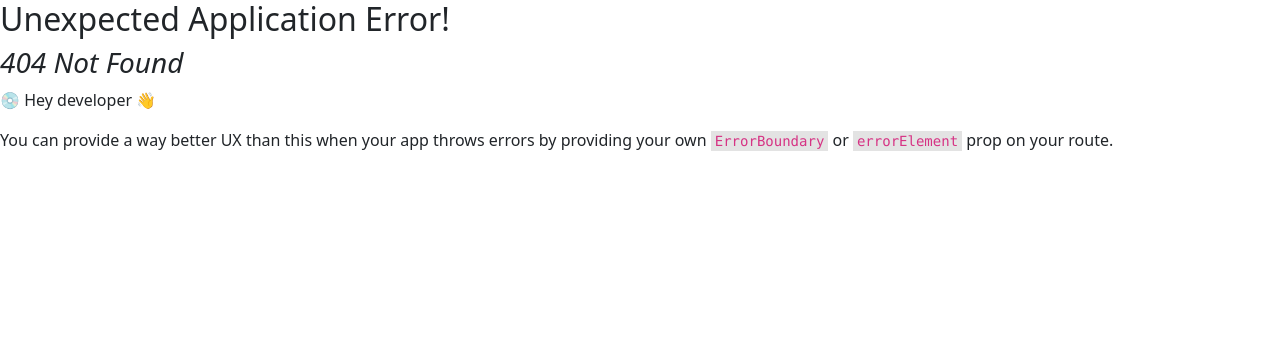
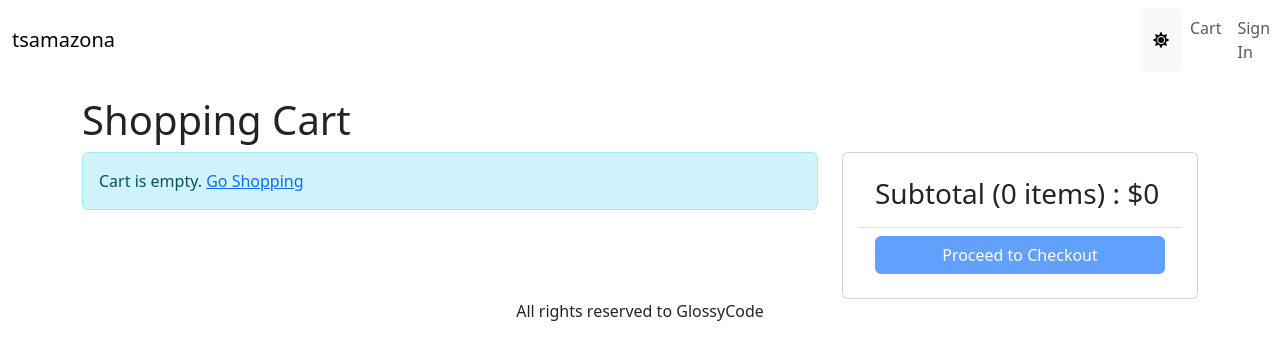
Before and after one commit to Awara-Amin/ts-mern-amazona, a React (Vite) app in the folder frontend/: page /cart in a window 1280 px wide. Before the commit this address had no page. Shown: the top 360 px of the page. Built offline with nearby package versions, Linux system fonts and the light colour scheme.

Commit message:
Video-18-Create-Cart-Page

```diff
--- a/frontend/src/index.css
+++ b/frontend/src/index.css
@@ -1,13 +1,11 @@
 :root {
-  font-family: Inter, system-ui, Avenir, Helvetica, Arial, sans-serif;
-
+  font-family: Inter, Avenir, Helvetica, Arial, sans-serif;
   font-synthesis: none;
   text-rendering: optimizeLegibility;
   -webkit-font-smoothing: antialiased;
   -moz-osx-font-smoothing: grayscale;
   -webkit-text-size-adjust: 100%;
 }
-
 .product-image {
   max-width: 400px;
   width: 100%;
@@ -18,3 +16,6 @@
 img.large {
   max-width: 100%;
 }
+img.thumbnail {
+  height: 80px;
+}
--- a/frontend/src/main.tsx
+++ b/frontend/src/main.tsx
@@ -16,12 +16,15 @@
 import { QueryClient, QueryClientProvider } from "@tanstack/react-query"
 import { ReactQueryDevtools } from "@tanstack/react-query-devtools"
 import { StoreProvider } from "./Store"
+import CartPage from "./pages/CartPage"
 
 const router = createBrowserRouter(
   createRoutesFromElements(
     <Route path="/" element={<App />}>
       <Route index={true} element={<HomePage />} />
       <Route path="product/:slug" element={<ProductPage />} />
+      <Route path="cart" element={<CartPage />} />
+
       {/* <Route path="dashboard" element={<Dashboard />} /> */}
       {/* ... etc. */}
     </Route>
--- /dev/null
+++ b/frontend/src/pages/CartPage.tsx
@@ -0,0 +1,123 @@
+import { useContext } from "react"
+import { Button, Card, Col, ListGroup, Row } from "react-bootstrap"
+import { Helmet } from "react-helmet-async"
+import { Link, useNavigate } from "react-router-dom"
+import { toast } from "react-toastify"
+import MessageBox from "../components/MessageBox"
+import { Store } from "../Store"
+import { CartItem } from "../types/Cart"
+
+export default function CartPage() {
+  const navigate = useNavigate()
+
+  const {
+    state: {
+      mode,
+      cart: { cartItems },
+    },
+    dispatch,
+  } = useContext(Store)
+
+  const updateCartHandler = (item: CartItem, quantity: number) => {
+    if (item.countInStock < quantity) {
+      toast.warn("Sorry. Product is out of stock")
+      return
+    }
+    dispatch({
+      type: "CART_ADD_ITEM",
+      payload: { ...item, quantity },
+    })
+  }
+  const checkoutHandler = () => {
+    navigate("/signin?redirect=/shipping")
+  }
+
+  return (
+    <div>
+      <Helmet>
+        <title>Shopping Cart</title>
+      </Helmet>
+      <h1>Shopping Cart</h1>
+      <Row>
+        <Col md={8}>
+          {cartItems.length === 0 ? (
+            <MessageBox>
+              Cart is empty. <Link to="/">Go Shopping</Link>
+            </MessageBox>
+          ) : (
+            <ListGroup>
+              {cartItems.map((item: CartItem) => (
+                <ListGroup.Item key={item._id}>
+                  <Row className="align-items-center">
+                    <Col md={4}>
+                      <img
+                        src={item.image}
+                        alt={item.name}
+                        className="img-fluid rounded thumbnail"
+                      ></img>{" "}
+                      <Link to={`/product/${item.slug}`}>{item.name}</Link>
+                    </Col>
+                    <Col md={3}>
+                      <Button
+                        onClick={() =>
+                          updateCartHandler(item, item.quantity - 1)
+                        }
+                        variant={mode}
+                        disabled={item.quantity === 1}
+                      >
+                        <i className="fas fa-minus-circle"></i>
+                      </Button>{" "}
+                      <span>{item.quantity}</span>
+                      <Button
+                        variant={mode}
+                        onClick={() =>
+                          updateCartHandler(item, item.quantity + 1)
+                        }
+                        disabled={item.quantity === item.countInStock}
+                      >
+                        <i className="fas fa-plus-circle"></i>
+                      </Button>
+                    </Col>
+                    <Col md={3}>${item.price}</Col>
+                    <Col md={2}>
+                      <Button variant={mode}>
+                        <i className="fas fa-trash"></i>
+                      </Button>
+                    </Col>
+                  </Row>
+                </ListGroup.Item>
+              ))}
+            </ListGroup>
+          )}
+        </Col>
+        <Col md={4}>
+          <Card>
+            <Card.Body>
+              <ListGroup variant="flush">
+                <ListGroup.Item>
+                  <h3>
+                    Subtotal ({cartItems.reduce((a, c) => a + c.quantity, 0)}{" "}
+                    items) : $
+                    {cartItems.reduce((a, c) => a + c.price * c.quantity, 0)}
+                  </h3>
+                </ListGroup.Item>
+                <ListGroup.Item>
+                  <div className="d-grid">
+                    <Button
+                      type="button"
+                      variant="primary"
+                      onClick={checkoutHandler}
+                      disabled={cartItems.length === 0}
+                    >
+                      Proceed to Checkout
+                    </Button>
+                  </div>
+                </ListGroup.Item>
+              </ListGroup>
+            </Card.Body>
+          </Card>
+        </Col>
+      </Row>
+    </div>
+  )
+}
```
